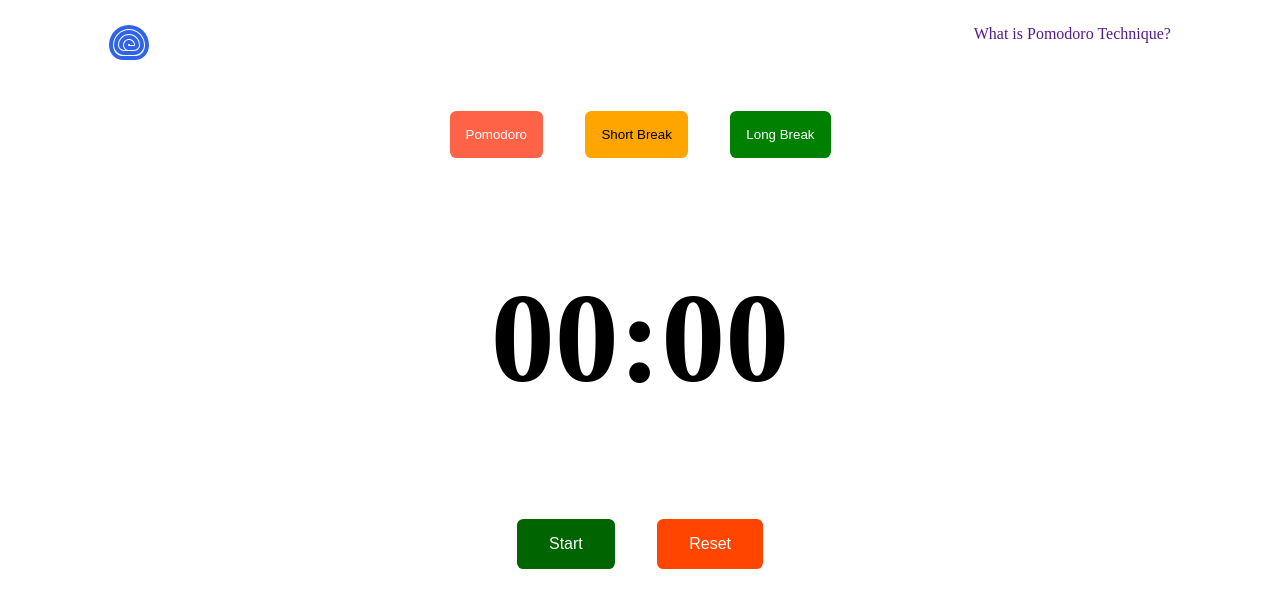
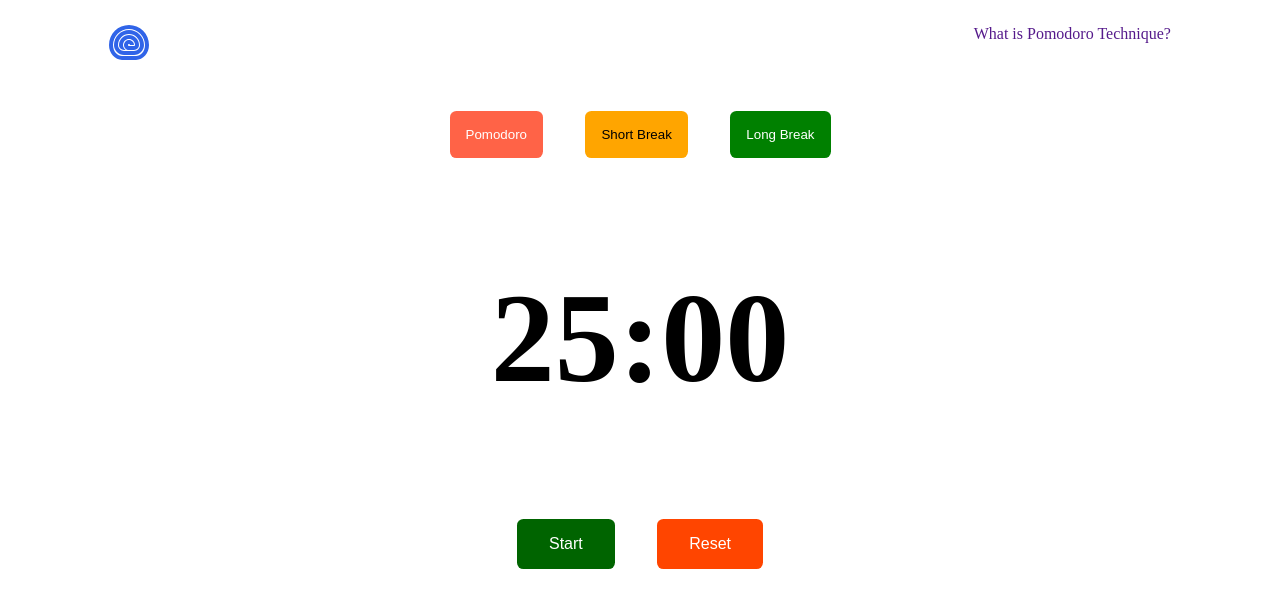
Before and after one commit to themujahidkhan/pomodoro-app, a React (Vite) app: page / in a window 1280 px wide. Shown: the top 608 px of the page. Built offline with nearby package versions, Linux system fonts and the light colour scheme.

Commit message:
Finally, correct timer logic implemented

```diff
--- a/src/components/Timer.jsx
+++ b/src/components/Timer.jsx
@@ -2,34 +2,37 @@
 import "../styles/Timer.css";
 
 function Timer() {
-  const [minutes, setMinutes] = useState(0);
-  const [seconds, setSeconds] = useState(5);
-  const [displayMessage, setDispalyMessage] = useState("");
+  const [time, setTime] = useState(1500);
+  const [isActive, setIsActive] = useState(false);
+  const [reset, setReset] = useState(false);
 
-  const minutesTimer = minutes < 10 ? `0${minutes}` : minutes;
-  const secondsTimer = seconds < 10 ? `0${seconds}` : seconds;
+  useEffect(() => {
+    if (isActive && time > 0) {
+      const interval = setInterval(() => {
+        setTime((time) => time - 1);
+      }, 1000);
+      return () => clearInterval(interval);
+    }
+  }, [time, isActive, reset]);
 
-  const startTimer = useEffect(() => {
-    const interval = setInterval(() => {
-      clearInterval(interval);
+  const getTime = (time) => {
+    const minutes = Math.floor(time / 60);
+    const seconds = time % 60;
+    return `${minutes < 10 ? "0" + minutes : minutes}:${
+      seconds < 10 ? "0" + seconds : seconds
+    }`;
+  };
 
-      if (seconds === 0) {
-        if (minutes !== 0) {
-          setSeconds(59);
-          setMinutes(minutes - 1);
-        } else {
-          setDispalyMessage("Session complete");
-        }
-      } else {
-        setSeconds(seconds - 1);
-      }
-    }, 1000);
-  }, [seconds]);
+  // It will start, and stop the timer
+  const toggleActive = () => {
+    setIsActive(!isActive);
+  };
 
-  function resetTimer() {
-    setMinutes(0);
-    setSeconds(0);
-  }
+  // It will reset the timer
+  const resetTimer = () => {
+    setIsActive(!isActive);
+    setTime(1500);
+  };
 
   return (
     <div className="timer-wrapper">
@@ -39,14 +42,11 @@
         <button className="btn-longBreak">Long Break</button>
       </div>
 
-      {<h1>{displayMessage}</h1> && (
-        <h1 className="displayTimer">
-          {minutesTimer}:{secondsTimer}
-        </h1>
-      )}
+      <h1 className="displayTimer">{getTime(time)}</h1>
+
       <div className="bottom-tab">
-        <button className="btn-start" onClick={startTimer}>
-          Start
+        <button className="btn-start" onClick={toggleActive}>
+          {isActive ? "Stop" : "Start"}
         </button>
         <button className="btn-stop" onClick={resetTimer}>
           Reset
```
